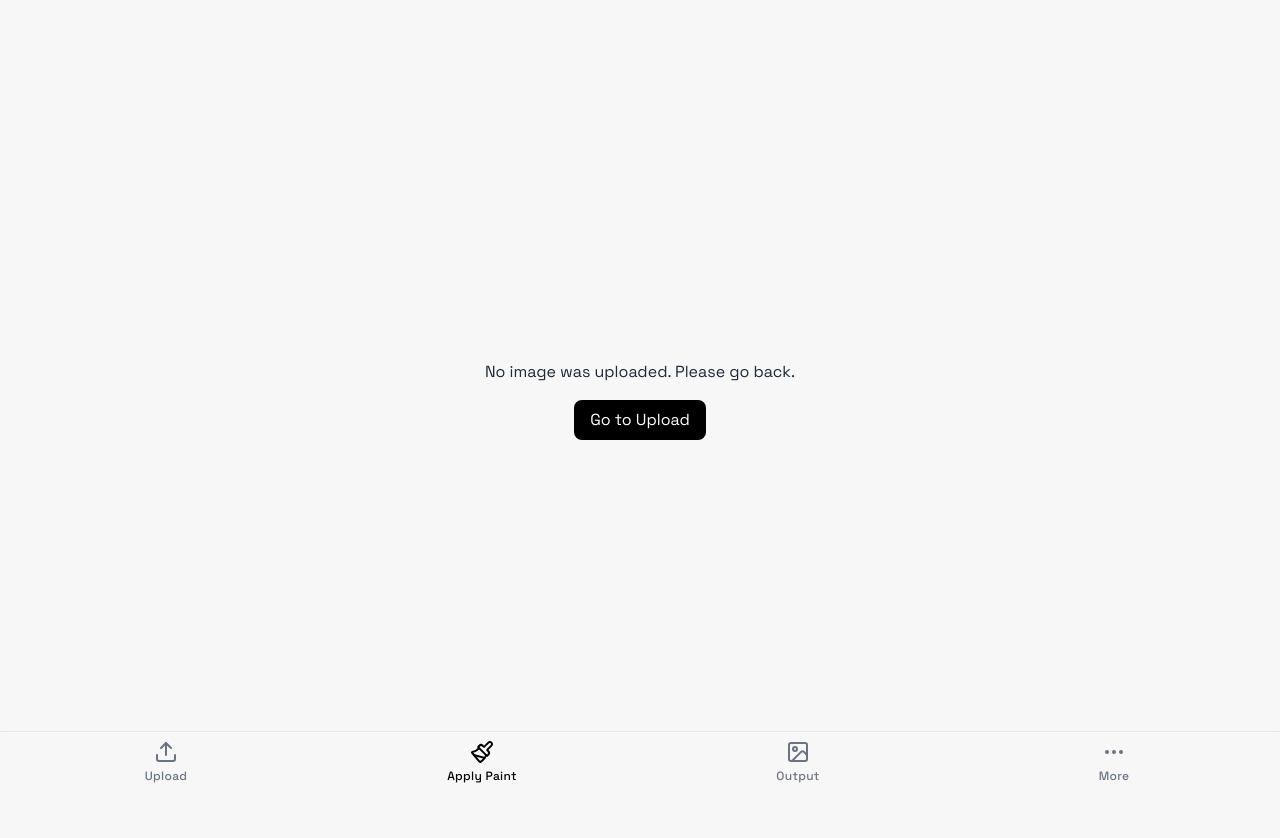
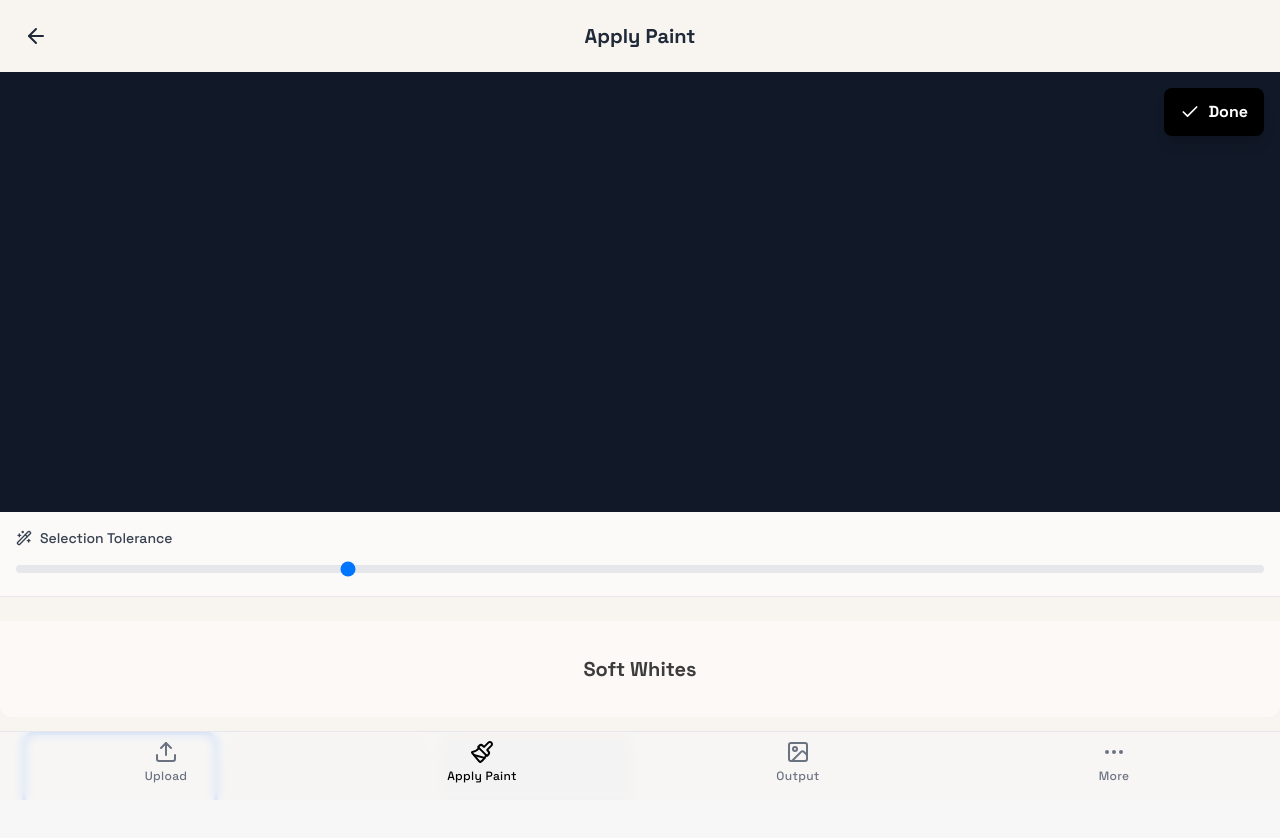
Before and after one commit to thyagarajsalome/paint-visualizer-Typescript, a React (Vite) app: page /apply in a window 1280 px wide. Shown: the top 838 px of the page. Built offline with nearby package versions, Linux system fonts and the light colour scheme.

Commit message:
update-minor-bugs

```diff
--- /dev/null
+++ b/src/hooks/useMagicWand.ts
@@ -0,0 +1,111 @@
+import { useCallback } from "react";
+
+// Helper function to get pixel data index
+const getPixelIndex = (x: number, y: number, width: number) =>
+  (y * width + x) * 4;
+
+// Helper to compare colors based on a tolerance
+const colorsMatch = (
+  c1: Uint8ClampedArray,
+  c2: Uint8ClampedArray,
+  tolerance: number
+) => {
+  return (
+    Math.abs(c1[0] - c2[0]) < tolerance &&
+    Math.abs(c1[1] - c2[1]) < tolerance &&
+    Math.abs(c1[2] - c2[2]) < tolerance &&
+    Math.abs(c1[3] - c2[3]) < tolerance
+  );
+};
+
+export const useMagicWand = (
+  imageCanvas: HTMLCanvasElement | null,
+  paintCanvas: HTMLCanvasElement | null
+) => {
+  const selectAndFill = useCallback(
+    (x: number, y: number, color: string, tolerance: number) => {
+      if (!imageCanvas || !paintCanvas) return;
+
+      const imgCtx = imageCanvas.getContext("2d", { willReadFrequently: true });
+      const paintCtx = paintCanvas.getContext("2d");
+      if (!imgCtx || !paintCtx) return;
+
+      const { width, height } = imageCanvas;
+      const imageData = imgCtx.getImageData(0, 0, width, height);
+      const { data } = imageData;
+
+      // --- Flood Fill Algorithm ---
+      const startIdx = getPixelIndex(Math.floor(x), Math.floor(y), width);
+      const startColor = data.slice(startIdx, startIdx + 4);
+
+      const queue = [[Math.floor(x), Math.floor(y)]];
+      const visited = new Set<number>();
+      visited.add(startIdx);
+
+      const selectionMask = new Uint8ClampedArray(data.length);
+
+      while (queue.length > 0) {
+        const [curX, curY] = queue.shift()!;
+
+        const currentIdx = getPixelIndex(curX, curY, width);
+        const currentColor = data.slice(currentIdx, currentIdx + 4);
+
+        if (colorsMatch(startColor, currentColor, tolerance)) {
+          // Mark this pixel as part of the selection
+          selectionMask[currentIdx] = 255;
+          selectionMask[currentIdx + 1] = 0;
+          selectionMask[currentIdx + 2] = 0;
+          selectionMask[currentIdx + 3] = 70; // semi-transparent red for visual feedback
+
+          // Check neighbors
+          const neighbors = [
+            [curX + 1, curY],
+            [curX - 1, curY],
+            [curX, curY + 1],
+            [curX, curY - 1],
+          ];
+          for (const [nx, ny] of neighbors) {
+            const neighborIdx = getPixelIndex(nx, ny, width);
+            if (
+              nx >= 0 &&
+              nx < width &&
+              ny >= 0 &&
+              ny < height &&
+              !visited.has(neighborIdx)
+            ) {
+              visited.add(neighborIdx);
+              queue.push([nx, ny]);
+            }
+          }
+        }
+      }
+
+      // Temporarily show the selection mask
+      const maskImageData = new ImageData(selectionMask, width, height);
+      paintCtx.putImageData(maskImageData, 0, 0);
+
+      // After a delay, clear the mask and apply the final blended color
+      setTimeout(() => {
+        paintCtx.clearRect(0, 0, width, height);
+        // Set the blend mode for realistic color application
+        paintCtx.globalCompositeOperation = "multiply";
+        paintCtx.fillStyle = color;
+
+        // Re-draw the selection, but this time with the final color and blend mode
+        for (let i = 0; i < selectionMask.length; i += 4) {
+          if (selectionMask[i] === 255) {
+            // If this pixel was in our selection
+            const px = (i / 4) % width;
+            const py = Math.floor(i / 4 / width);
+            paintCtx.fillRect(px, py, 1, 1);
+          }
+        }
+        // Reset blend mode to default
+        paintCtx.globalCompositeOperation = "source-over";
+      }, 300); // 300ms delay to show the red selection mask
+    },
+    [imageCanvas, paintCanvas]
+  );
+
+  return { selectAndFill };
+};
--- a/src/pages/ApplyPaintPage.tsx
+++ b/src/pages/ApplyPaintPage.tsx
@@ -1,21 +1,29 @@
-import { useState, useRef, useEffect } from "react";
+import { useState, useRef, useEffect, useCallback } from "react";
 import { useLocation, useNavigate } from "react-router-dom";
-import { ArrowLeft, Check } from "lucide-react";
-// CHANGED: Use `import type` for the ColorCategory interface
+import { ArrowLeft, Check, Wand2 } from "lucide-react";
 import { paintColors, type ColorCategory } from "../data/colors";
-import { useCanvasBrush } from "../hooks/useCanvasBrush";
+import { useMagicWand } from "../hooks/useMagicWand";
 
 export const ApplyPaintPage = () => {
   const navigate = useNavigate();
   const location = useLocation();
   const { image } = location.state || {};
 
+  // State
   const [activeColor, setActiveColor] = useState<string>("#F8F4F0");
+  const [tolerance, setTolerance] = useState<number>(30);
+
+  // Canvas Refs
   const imageCanvasRef = useRef<HTMLCanvasElement>(null);
   const paintCanvasRef = useRef<HTMLCanvasElement>(null);
 
-  useCanvasBrush(paintCanvasRef, activeColor, 30);
+  // Our new Magic Wand Hook
+  const { selectAndFill } = useMagicWand(
+    imageCanvasRef.current,
+    paintCanvasRef.current
+  );
 
+  // Effect to draw the initial image
   useEffect(() => {
     if (image && imageCanvasRef.current) {
       const canvas = imageCanvasRef.current;
@@ -24,11 +32,11 @@ export const ApplyPaintPage = () => {
         const img = new window.Image();
         img.src = image;
         img.onload = () => {
-          canvas.width = img.width;
-          canvas.height = img.height;
+          canvas.width = img.naturalWidth;
+          canvas.height = img.naturalHeight;
           if (paintCanvasRef.current) {
-            paintCanvasRef.current.width = img.width;
-            paintCanvasRef.current.height = img.height;
+            paintCanvasRef.current.width = img.naturalWidth;
+            paintCanvasRef.current.height = img.naturalHeight;
           }
           context.drawImage(img, 0, 0);
         };
@@ -36,52 +44,67 @@ export const ApplyPaintPage = () => {
     }
   }, [image]);
 
+  const getCoords = useCallback(
+    (
+      event: React.MouseEvent<HTMLCanvasElement>
+    ): { x: number; y: number } | null => {
+      const canvas = event.currentTarget;
+      const rect = canvas.getBoundingClientRect();
+      const scaleX = canvas.width / rect.width;
+      const scaleY = canvas.height / rect.height;
+      return {
+        x: (event.clientX - rect.left) * scaleX,
+        y: (event.clientY - rect.top) * scaleY,
+      };
+    },
+    []
+  );
+
+  const handleCanvasClick = (event: React.MouseEvent<HTMLCanvasElement>) => {
+    const coords = getCoords(event);
+    if (coords) {
+      selectAndFill(coords.x, coords.y, activeColor, tolerance);
+    }
+  };
+
   const handleDone = () => {
     const imageCanvas = imageCanvasRef.current;
     const paintCanvas = paintCanvasRef.current;
     if (imageCanvas && paintCanvas) {
-      const imageContext = imageCanvas.getContext("2d");
-      if (imageContext) {
-        imageContext.drawImage(paintCanvas, 0, 0);
-        const finalImage = imageCanvas.toDataURL("image/png");
+      const finalCanvas = document.createElement("canvas");
+      finalCanvas.width = imageCanvas.width;
+      finalCanvas.height = imageCanvas.height;
+      const finalCtx = finalCanvas.getContext("2d");
+      if (finalCtx) {
+        finalCtx.drawImage(imageCanvas, 0, 0);
+        finalCtx.drawImage(paintCanvas, 0, 0);
+        const finalImage = finalCanvas.toDataURL("image/png");
         navigate("/output", { state: { image: finalImage } });
       }
     }
   };
 
-  if (!image) {
-    return (
-      <div className="flex flex-col items-center justify-center h-screen p-4 text-center">
-        <p className="mb-4">No image was uploaded. Please go back.</p>
-        <button
-          onClick={() => navigate("/")}
-          className="px-4 py-2 bg-primary text-white rounded-lg"
-        >
-          Go to Upload
-        </button>
-      </div>
-    );
-  }
-
   return (
-    <div className="flex flex-col min-h-screen bg-[#F8F4F0]">
+    <div className="flex flex-col h-screen max-h-screen bg-[#F8F4F0]">
       <header className="sticky top-0 z-10 flex items-center p-4 bg-[#F8F4F0]/80 backdrop-blur-sm">
         <button onClick={() => navigate(-1)} className="p-2">
-          <ArrowLeft size={24} />
+          {" "}
+          <ArrowLeft size={24} />{" "}
         </button>
         <h1 className="flex-1 pr-10 text-xl font-bold text-center">
           Apply Paint
         </h1>
       </header>
 
-      <div className="relative w-full aspect-[3/4] bg-gray-200">
+      <div className="relative w-full h-[55vh] bg-gray-900 flex items-center justify-center">
         <canvas
           ref={imageCanvasRef}
-          className="absolute top-0 left-0 w-full h-full"
+          className="absolute max-w-full max-h-full object-contain"
         />
         <canvas
           ref={paintCanvasRef}
-          className="absolute top-0 left-0 w-full h-full cursor-crosshair"
+          onClick={handleCanvasClick}
+          className="absolute max-w-full max-h-full object-contain cursor-crosshair"
         />
         <div className="absolute top-4 right-4">
           <button
@@ -94,7 +117,25 @@ export const ApplyPaintPage = () => {
         </div>
       </div>
 
-      <main className="flex-1 pb-28 overflow-y-auto">
+      <main className="flex-1 overflow-y-auto pb-28">
+        <div className="p-4 bg-white/50 border-b">
+          <label
+            htmlFor="tolerance"
+            className="flex items-center gap-2 mb-2 text-sm font-medium text-gray-700"
+          >
+            <Wand2 size={16} /> Selection Tolerance
+          </label>
+          <input
+            id="tolerance"
+            type="range"
+            min="5"
+            max="100"
+            value={tolerance}
+            onChange={(e) => setTolerance(Number(e.target.value))}
+            className="w-full h-2 bg-gray-200 rounded-lg appearance-none cursor-pointer dark:bg-gray-700"
+          />
+        </div>
+
         {paintColors.map((category: ColorCategory) => (
           <div key={category.name} className="pt-6 space-y-4">
             <div
@@ -105,14 +146,14 @@ export const ApplyPaintPage = () => {
                 {category.name}
               </h2>
             </div>
-            <div className="grid grid-cols-4 gap-4 px-6">
+            <div className="grid grid-cols-4 gap-4 px-6 sm:grid-cols-6">
               {category.colors.map((color) => (
                 <button
                   key={color.hex}
                   onClick={() => setActiveColor(color.hex)}
                   className={`relative w-full aspect-square rounded-xl shadow-lg border-2 transition-all ${
                     activeColor === color.hex
-                      ? "border-[#7A8E89]"
+                      ? "border-blue-500 ring-2 ring-blue-500"
                       : "border-transparent"
                   }`}
                   style={{ backgroundColor: color.hex }}
```
Also changed, not shown: src/hooks/useCanvasBrush.ts (+13 -8 lines).
